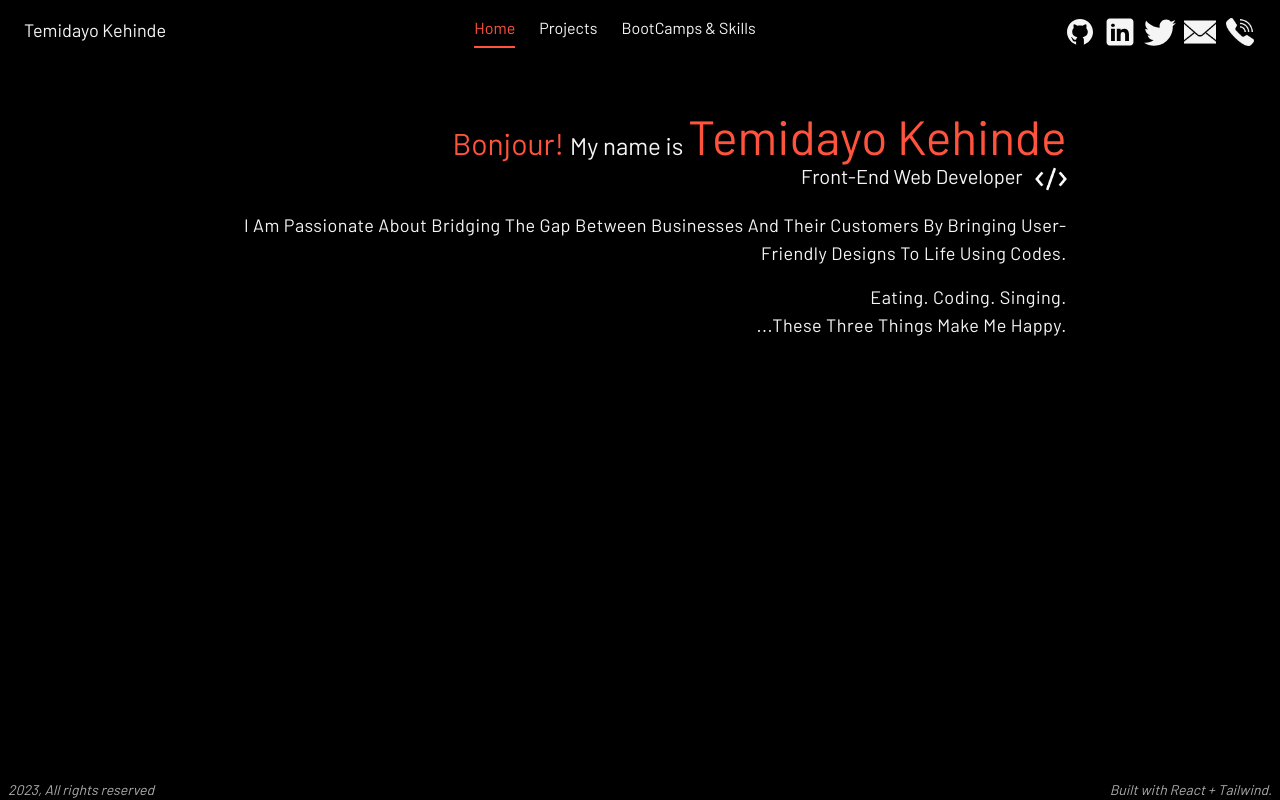
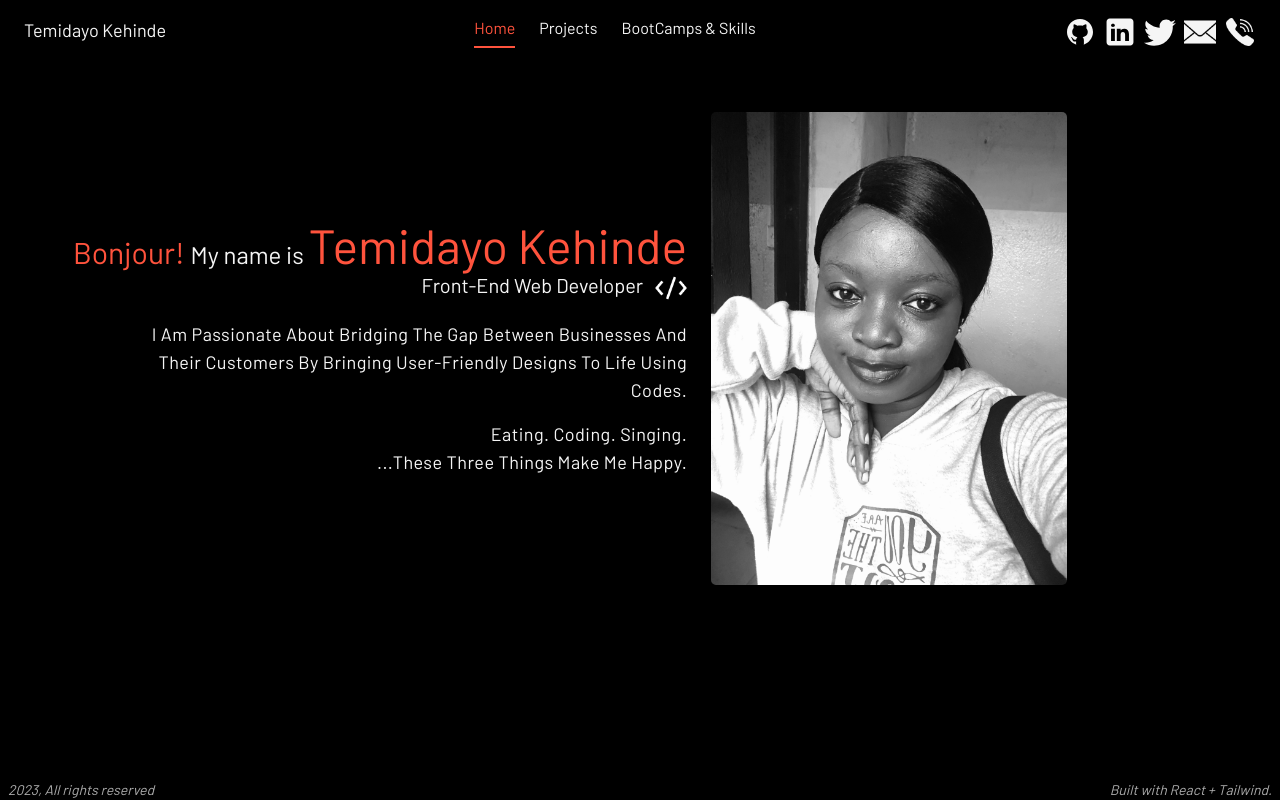
Before and after one commit to Temidayo24/my_portfolio, a React (Create React App) app: page / in a window 1280 px wide. Built offline with nearby package versions, Linux system fonts and the light colour scheme.

Commit message:
worked on responsiveness

```diff
--- a/src/Pages/Home.js
+++ b/src/Pages/Home.js
@@ -26,7 +26,7 @@ const Home = () => {
       <Header />
       <div className="text-eggshell pt-28 w-5/6 h-5/6 flex items-center">
         <div className="flex large:flex-row-reverse flex-col gap-6 ">
-          <img src={img} className="w-2/6 h-full animate-wiggle large:rounded-corners rounded-full hidden" />
+          <img src={img} className="w-2/6 h-full animate-wiggle large:rounded-corners rounded-full hidden large:block" />
           <div className="flex flex-col gap-4 justify-center">
             <div className="flex flex-col justify-center ">
               <p className="large:text-2xl text-xl flex-col w-full text-right">
```
